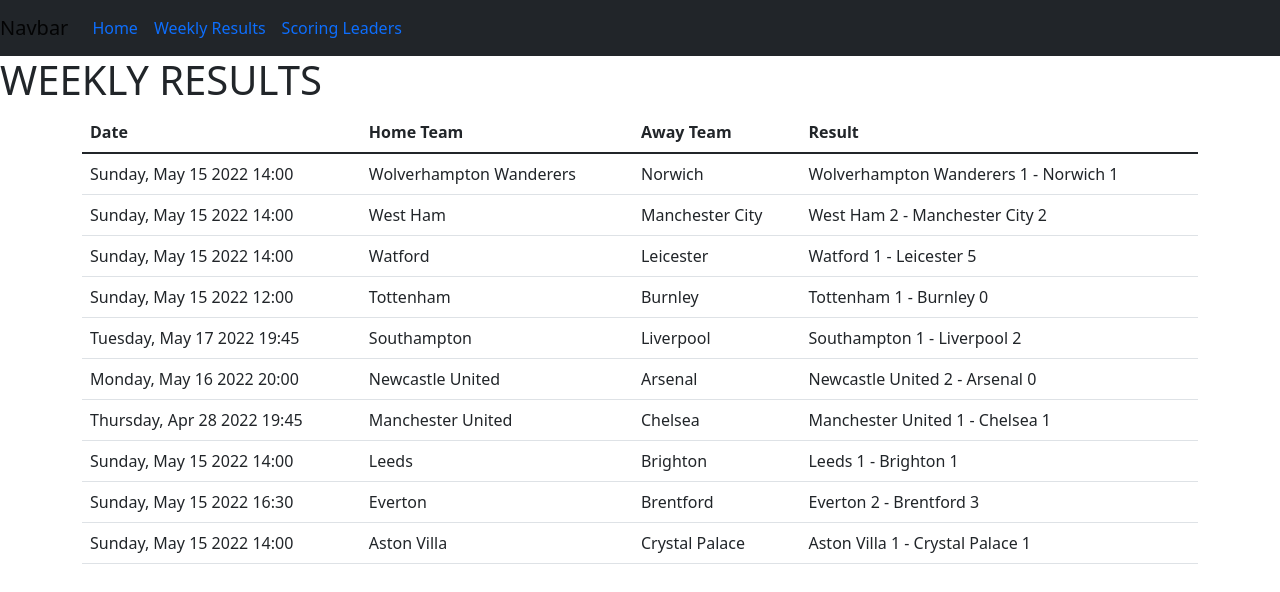
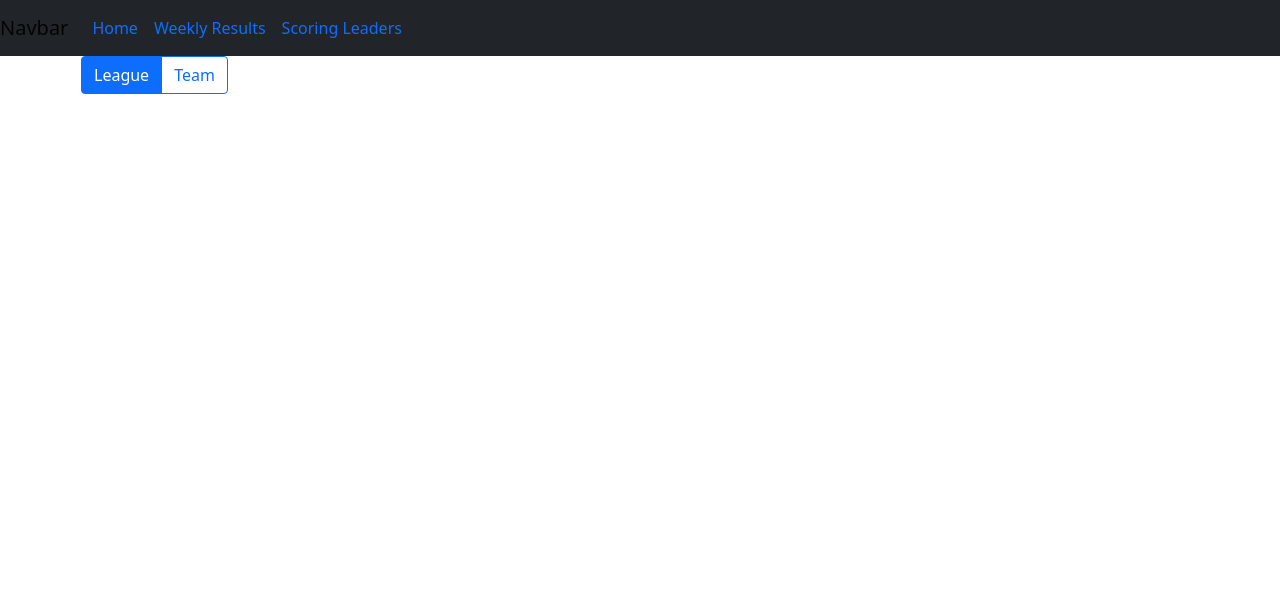
Before and after one commit to millertim83/premier-league, a React (Create React App) app: page /weeklyresults in a window 1280 px wide. Shown: the top 592 px of the page. Built offline with nearby package versions, Linux system fonts and the light colour scheme.

Commit message:
began implementing radio button group on Results page.

```diff
--- a/src/Components/LeagueTable.js
+++ b/src/Components/LeagueTable.js
@@ -1,7 +1,9 @@
+//import { useState } from "react";
+
 function LeagueTable({ leagueTable }) {
-    const tableRow = leagueTable.records.map(club => {
+    const tableRow = leagueTable.map(club => {
         return (
-            <tr>
+            <tr key={club.team}>
                 <td>{club.team}</td>
                 <td>{club.played}</td>
                 <td>{club.win}</td>
@@ -37,3 +39,16 @@
 }
 
 export default LeagueTable;
+
+/*
+
+<button type="button" onClick={() => setSortedField("team")}></button>
+<button type="button" onClick={() => setSortedField("played")}></button>
+<button type="button" onClick={() => setSortedField("win")}></button>
+<button type="button" onClick={() => setSortedField("draw")}></button>
+<button type="button" onClick={() => setSortedField("loss")}></button>
+<button type="button" onClick={() => setSortedField("goalsFor")}></button>
+<button type="button" onClick={() => setSortedField("goalsAgainst")}></button>
+<button type="button" onClick={() => setSortedField("points")}></button>
+
+*/
--- /dev/null
+++ b/src/Components/RadioButton.js
@@ -0,0 +1,33 @@
+function RadioButton() {
+    return (
+        <div className="btn-group" role="group" aria-label="Basic radio toggle button group">
+            <input type="radio" class="btn-check" name="btnradio" id="league" autocomplete="off" checked></input>
+            <label className="btn btn-outline-primary" for="league">League</label>
+
+            <input type="radio" className="btn-check" name="btnradio" id="team" autocomplete="off"></input>
+            <label class="btn btn-outline-primary" for="team">Team</label>
+        </div>
+    )
+}
+
+export default RadioButton;
+
+/*
+
+   <h1 className="text-uppercase">Weekly Results</h1>
+            <input
+                type="radio"
+                name="team-or-league"
+                value="league"
+                checked={isRadioSelected("league")}
+                onChange={handleRadioClick}
+            />
+            <input
+                type="radio"
+                name="team-or-league"
+                value="team"
+                checked={isRadioSelected("team")}
+                onChange={handleRadioClick}
+            />
+
+*/
--- a/src/Components/WeeklyResults/WeeklyResults.js
+++ b/src/Components/WeeklyResults/WeeklyResults.js
@@ -1,4 +1,5 @@
-import WeeklyResultsTable from "../WeeklyResultsTable.js";
+//import WeeklyResultsTable from "../WeeklyResultsTable.js";
+import RadioButton from "../RadioButton.js";
 
 function WeeklyResults() {
     const week37Results =
@@ -253,14 +254,17 @@
             }
         ]
     }
+
     return (
         <div>
-            <h1 className="text-uppercase">Weekly Results</h1>
             <div className="container-sm results-table">
-                <WeeklyResultsTable week37Results={week37Results} />
+                <RadioButton />
             </div>
+
         </div>
     )
 }
 
 export default WeeklyResults;
+
+//<WeeklyResultsTable week37Results={week37Results} />
--- a/src/Components/home/Home.js
+++ b/src/Components/home/Home.js
@@ -1,7 +1,9 @@
+import { useEffect, useState } from "react";
 import LeagueTable from "../LeagueTable";
 
 function Home() {
-    const leagueTable = {
+    const [leagueTable, setLeagueTable] = useState([]);
+    const premierLeagueTable = {
         "records": [
             {
                 "team": "Manchester City",
@@ -206,11 +208,33 @@
         ]
     }
 
+    //let leagueTable = premierLeagueTable.records;
+
+    //let tableCopy = [...LeagueTable];
+    //console.log(tableCopy);
+
+    useEffect(() => {
+        getLeagueTable()
+    }, []);
+
+    function getLeagueTable() {
+        setLeagueTable(premierLeagueTable.records);
+    }
+    let sortedTable = [...leagueTable];
+
+    /*function sortTable() {
+        let sortedTable = leagueTable.sort((a,b) => a - b);
+        console.log(`sorted table: ${sortedTable}`);
+        //need to figure out how to pick which category to sort by
+    */
+
     return (
         <div className="home-container">
             <h1 className="text-uppercase">Home Page</h1>
             <div className="container-sm league-table">
                 <LeagueTable leagueTable={leagueTable} />
+            </div>
+            <div>
 
             </div>
         </div>
@@ -221,5 +245,5 @@
 export default Home;
 
 /*
-    return
+    <LeagueTable leagueTable={leagueTable} />
 */
```
